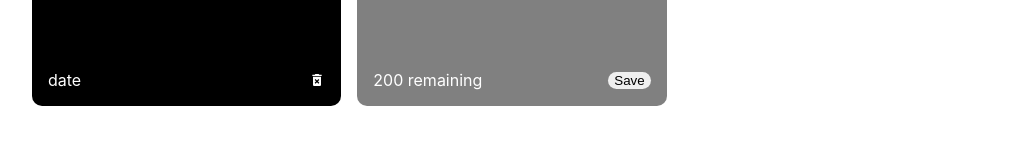
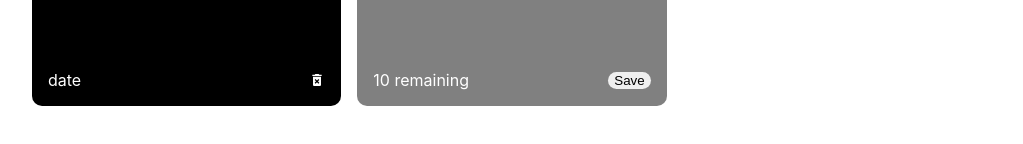
Before and after one commit to vidhik2002/Note, a React (Create React App) app: page / in a window 1280 px wide. Shown: the part 532-676 px from the top of the page, without its empty margins (128-1151 px from the left). Built offline with nearby package versions, Linux system fonts and the light colour scheme.

Commit message:
feat: word limit

```diff
--- a/src/components/addNote.js
+++ b/src/components/addNote.js
@@ -2,9 +2,12 @@ import { useState } from "react";
 
 const Add = ({handlesaveNote}) => {
     const[addnote, setaddnote] = useState('')//text of the note
+    const characterLimit = 10
 
     const Change = (e) => {
+        if(characterLimit - e.target.value.length >= 0 ){
         setaddnote(e.target.value)
+        }
     }
     const saveClick = () => {
         if(addnote.trim().length>0){
@@ -17,7 +20,7 @@ const Add = ({handlesaveNote}) => {
       <div className="new">
         <textarea rows="8" columns="10" placeholder="Type note here....." className="type" value={addnote} onChange={Change} ></textarea>
         <div className="bottom">
-            <span className="wordleft">200 remaining</span>
+            <span className="wordleft">{characterLimit-addnote.length} remaining</span>
             <button className="save" onClick={saveClick}>Save</button>
         </div>
       </div>
```
